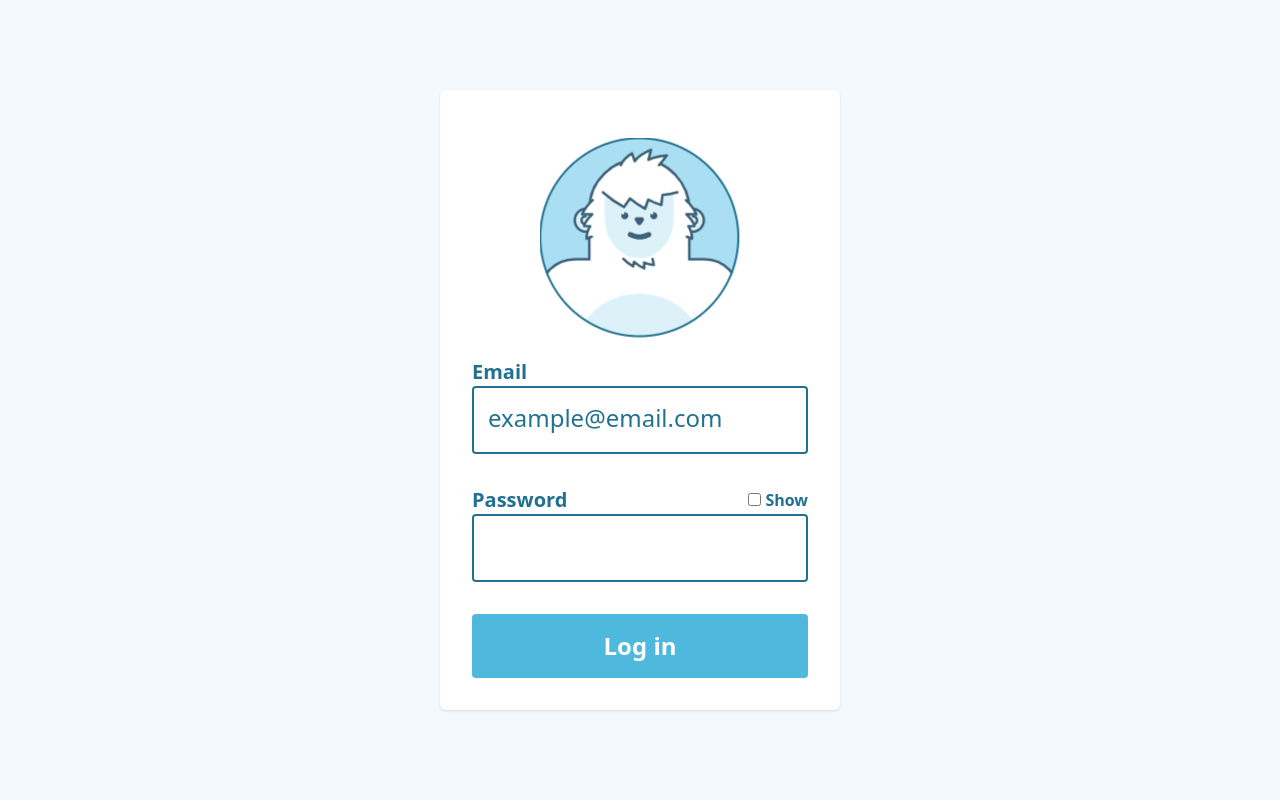
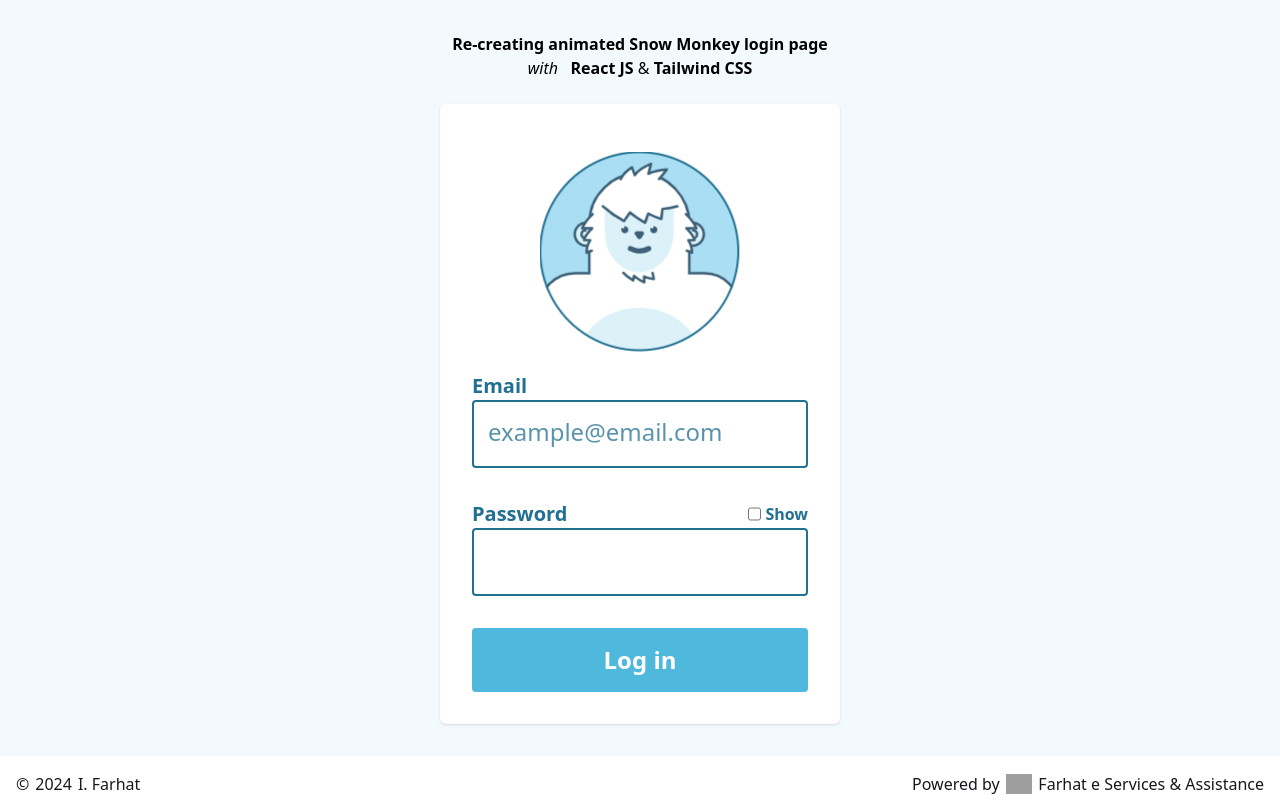
Before and after one commit to imfarhat/Viral-Login, a React (Create React App) app: page / in a window 1280 px wide. Built offline with nearby package versions, Linux system fonts and the light colour scheme; grey boxes are pictures that could not be loaded.

Commit message:
feat: dynamic snow money reaction

```diff
--- a/src/App.js
+++ b/src/App.js
@@ -1,40 +1,53 @@
 import React from "react";
 import images from "./images"; // Importing the object of image paths
-const {
-  length0,
-  length1,
-  length2,
-  length3,
-  length4,
-  length5,
-  length6,
-  length7,
-  length8,
-  length9,
-  length10,
-  length11,
-  length12,
-  length13,
-  length14,
-  length15,
-  length16,
-  length17,
-  length18,
-  length19,
-  length20,
-  length21,
-  noFocus,
-  text,
-  password,
-} = images; // Destructuring to access all images
+import { useState, useRef } from "react";
 const App = () => {
+  const [inputValue, setInputValue] = useState("");
+  const [password, setPassword] = useState("");
+  const [showPassword, setShowPassword] = useState(false);
+  const [inputFocus, setInputFocus] = useState(false);
+  const [passwordFocus, setPasswordFocus] = useState(false);
+  const passwordInputRef = useRef("");
+  // console.log(inputValue.length);
   return (
-    <main className="bg-[#f3fafd] p-8 min-h-screen w-full h-full flex items-center justify-center">
-      <form className="w-[25rem] bg-white rounded-md shadow p-4 flex flex-col items-center justify-center gap-0">
-        <div className="pt-8">
-          <img src={noFocus} alt={noFocus} />
+    <>
+      <main className="bg-[#f3fafd] p-8 min-h-[calc(100vh-56px)] w-full h-full flex flex-col gap-6 items-center justify-center">
+        <div className="flex items-center justify-center flex-col">
+          <h1 className="font-semibold">
+            Re-creating animated Snow Monkey login page
+          </h1>
+          <h3>
+            <em>with</em>
+            &nbsp; &nbsp;
+            <strong>React JS</strong> & <strong>Tailwind CSS</strong>
+          </h3>
         </div>
-        <div className="group relative w-full p-4 text-2xl transition md:duration-200 ease-in">
+        <form
+          onSubmit={(e) => {
+            e.preventDefault();
+            setInputValue("");
+            setPassword("");
+            e.target.reset();
+          }}
+          className="w-[25rem] bg-white rounded-md shadow p-4 flex flex-col items-center justify-center gap-0 transition-all md:duration-500 ease-out"
+        >
+          <div className="pt-8 transition-all md:duration-500 ease-out">
+            <img
+              src={
+                inputFocus
+                  ? inputValue.length <= 21
+                    ? images[`length${inputValue.length}`]
+                    : images.length21
+                  : passwordFocus
+                  ? showPassword
+                    ? images.text
+                    : images.password
+                  : images.noFocus
+              }
+              alt="Snow Monkey"
+            />
+          </div>
+          <div className="group relative w-full p-4 text-2xl transition md:duration-500 ease-out">
             <label htmlFor="email" className="font-bold text-xl text-[#217093]">
               Email
             </label>
@@ -42,44 +55,98 @@ const App = () => {
               type="email"
               name="email"
               id="email"
-            className="w-full px-4 pt-6 pb-2 border-2 outline-2 focus:outline-[#aadef2] border-[#237191] rounded transition md:duration-200 ease-in font-semibold text-[#aadef2]"
+              onChange={(e) => setInputValue(e.target.value)}
+              value={inputValue}
+              onFocus={() => setInputFocus(true)}
+              onBlur={() => setInputFocus(false)}
+              className="w-full px-4 pt-6 pb-2 border-2 outline-2 focus:outline-[#aadef2] border-[#237191] rounded transition md:duration-500 ease-out font-semibold text-[#aadef2]"
             />
             <label
               htmlFor="email"
-            className="absolute bottom-9 left-8 group-has-[input:focus]:bottom-[3.75rem]  text-[#237191] group-has-[input:focus]:text-base transition md:duration-200 ease-in select-none"
+              className={`absolute bottom-9 left-8 opacity-75 group-has-[input:focus]:bottom-[3.75rem] text-[#237191] group-has-[input:focus]:text-base group-has-[input:focus]:opacity-100 transition md:duration-500 ease-out select-none ${
+                inputValue ? "bottom-[3.75rem] text-base" : ""
+              }`}
             >
               example@email.com
             </label>
           </div>
 
-        <div className="w-full p-4 text-2xl transition md:duration-200 ease-in">
+          <div className="w-full p-4 text-2xl transition md:duration-500 ease-out">
             <label
               htmlFor="pass"
               className="font-bold text-xl flex items-center justify-between text-[#217093]"
             >
-            <span>Password</span>{" "}
-            <span className="text-base">
-              <input type="checkbox" name="" id="" /> Show
-            </span>
+              <span>Password</span>
+              <div className="text-base flex">
+                <input
+                  type="checkbox"
+                  name="showpass"
+                  id="showpass"
+                  className="cursor-pointer"
+                  onChange={(e) => {
+                    setShowPassword(e.target.checked);
+                    passwordInputRef.current.focus();
+                  }}
+                />
+                <label
+                  htmlFor="showpass"
+                  className="cursor-pointer select-none pl-1"
+                >
+                  Show
+                </label>
+              </div>
             </label>
             <input
-            type="password"
+              type={showPassword ? "text" : "password"}
               name="pass"
               id="pass"
-            className="w-full p-4 border-2 outline-2 focus:outline-[#aadef2] border-[#237191] rounded transition md:duration-200 ease-in font-semibold text-black"
+              ref={passwordInputRef}
+              onChange={(e) => setPassword(e.target.value)}
+              value={password}
+              onFocus={() => setPasswordFocus(true)}
+              onBlur={() => setPasswordFocus(false)}
+              className="w-full p-4 border-2 outline-2 focus:outline-[#aadef2] border-[#237191] rounded transition md:duration-500 ease-out font-semibold text-black"
             />
           </div>
 
           <div className="w-full p-4">
             <button
               type="submit"
-            className="bg-[#4eb8dd] hover:bg-[#237191] p-4 w-full font-semibold text-2xl text-white rounded transition md:duration-200 ease-in"
+              className="bg-[#4eb8dd] hover:bg-[#237191] p-4 w-full font-semibold text-2xl text-white rounded transition md:duration-500 ease-out"
             >
               Log in
             </button>
           </div>
         </form>
       </main>
+
+      <section className="px-2 py-4 md:px-4 flex items-center justify-between gap-2.5 text-[#16181d] w-full text-xs md:text-base">
+        <a
+          className="flex gap-1 md:gap-1.5"
+          href="https://farhat.vercel.app"
+          target="_blank"
+        >
+          <span>©</span> <span>2024</span>
+          <span>I. Farhat</span>
+        </a>
+        <a
+          rel="noopener noreferrer"
+          href="https://farhateservices.pages.dev"
+          target="_blank"
+        >
+          <span className="flex flex-row gap-1 md:gap-1.5 items-center justify-center">
+            Powered by
+            <img
+              src="https://farhateservices.pages.dev/logo-head-black.png"
+              alt="Farhat e Services &amp; Assistance"
+              loading="lazy"
+              className="h-5 filter bg-blend-multiply"
+            />
+            Farhat e Services &amp; Assistance
+          </span>
+        </a>
+      </section>
+    </>
   );
 };
 
```
Lines whose indentation alone changed are shown as unchanged.
